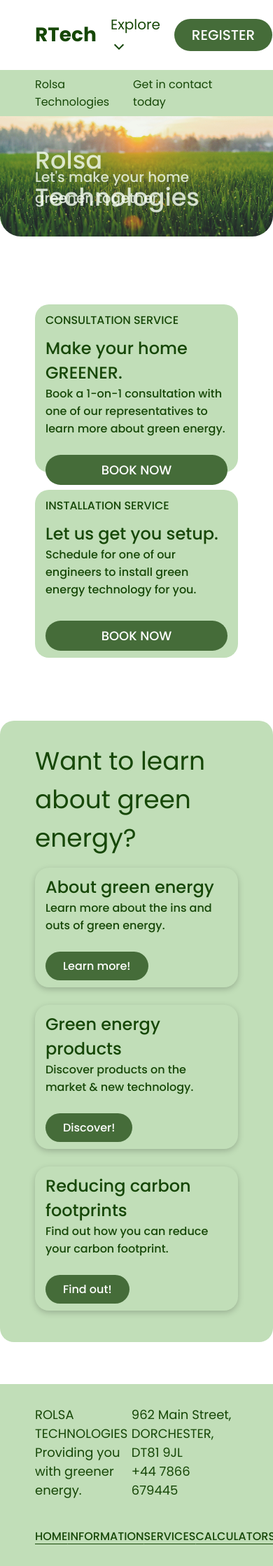
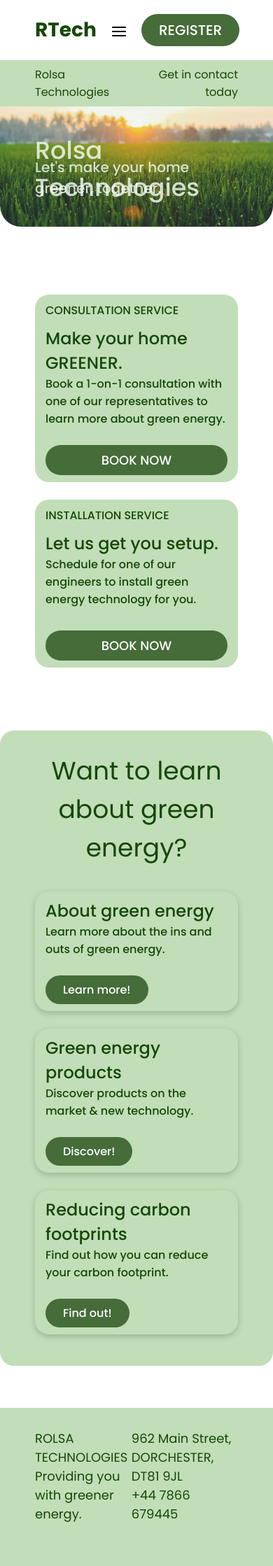
Before and after one commit to willrees23/RolsaTech, a Flask app: page / in a window 390 px wide. Shown: the whole page at 70% size. After the commit the page ends 2175 px from the top, so only its background shows below. Run offline with Flask 3, Linux system fonts and the light colour scheme.

Commit message:
Responsiveness changes

```diff
--- a/static/styles/main.css
+++ b/static/styles/main.css
@@ -55,6 +55,11 @@ body section {
 a {
     color: var(--text-primary);
     text-decoration: none;
+}
+
+span.center {
+    text-align: center;
+    display: block;
 }
 
 .underline {
@@ -127,7 +132,7 @@ section.bg-green {
 }
 
 .footer .links {
-    display: flex;
+    display: none;
     justify-content: space-between;
 }
 
@@ -158,7 +163,11 @@ section.bg-green {
     align-items: end;
 }
 
-
+@media (min-width: 450px) {
+    .footer .links {
+        display: flex;
+    }
+}
 
 /* BANNER */
 
@@ -179,6 +188,10 @@ section.bg-green {
     .banner #middle {
         display: block;
     }
+}
+
+.banner span:last-of-type {
+    text-align: right;
 }
 
 
@@ -304,6 +317,7 @@ input:disabled {
     display: flex;
     flex-direction: column;
     gap: 10px;
+    min-height: max-content;
 }
 
 .card.transparent {
@@ -445,10 +459,6 @@ nav.navbar .right a#number {
     vertical-align: middle;
 }
 
-.dropdown:hover .dropdown-label {
-    padding-bottom: 20px;
-}
-
 @keyframes dropdown-animate {
     from {
         opacity: 0%;
@@ -475,11 +485,15 @@ nav.navbar .right a#number {
     transition: all .3s cubic-bezier(0.175, 0.885, 0.32, 1.275);
 }
 
-.dropdown:hover > .dropdown-label img {
+.dropdown:is(:hover, :focus, :active) .dropdown-label {
+    padding-bottom: 20px;
+}
+
+.dropdown:is(:hover, :focus, :active) > .dropdown-label img {
     rotate: 180deg;
 }
 
-.dropdown:hover .dropdown-content {
+.dropdown:is(:hover, :focus, :active) .dropdown-content {
     display: flex;
     animation-name: dropdown-animate;
     animation-duration: .3s;
--- a/templates/common.html
+++ b/templates/common.html
@@ -19,10 +19,9 @@
         </a>
         <div class="left">
             <div class="mobile">
-                <div class="dropdown">
+                <div class="dropdown" tabindex="-1">
                     <span class="dropdown-label">
-                        Explore
-                        <img src="/static/chevron-down.svg">
+                        <img src="/static/menu.svg">
                     </span>
                     <div class="dropdown-content">
                         <a href="/information/about-green-energy">About green energy</a>
--- a/templates/landing.html
+++ b/templates/landing.html
@@ -44,10 +44,10 @@
     </div>
 </section>
 <section id="information" class="bg-green">
-    <span>
+    <span class="center">
         Want to learn about green energy?
     </span>
-    <div class="card-container" style="margin-top: 15px; margin-bottom: 15px;">
+    <div class="card-container" style="margin-top: 35px; margin-bottom: 15px;">
         <div class="card transparent">
             <div class="card-info">
                 <div class="card-title">
```
